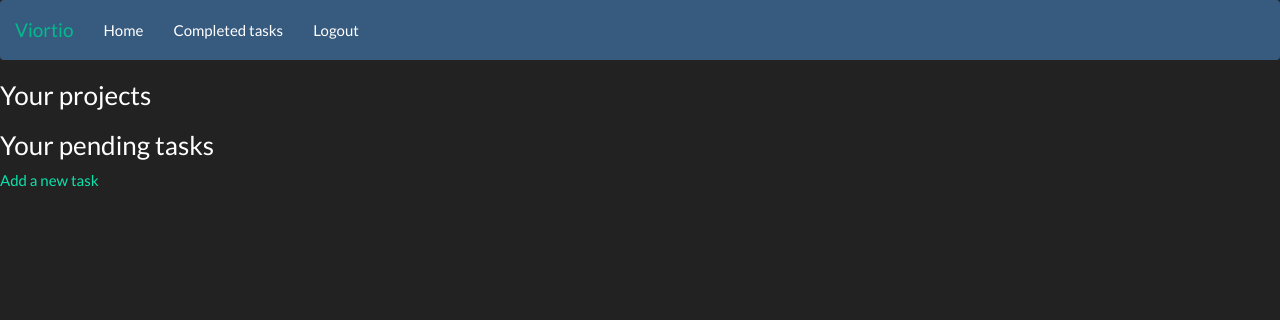
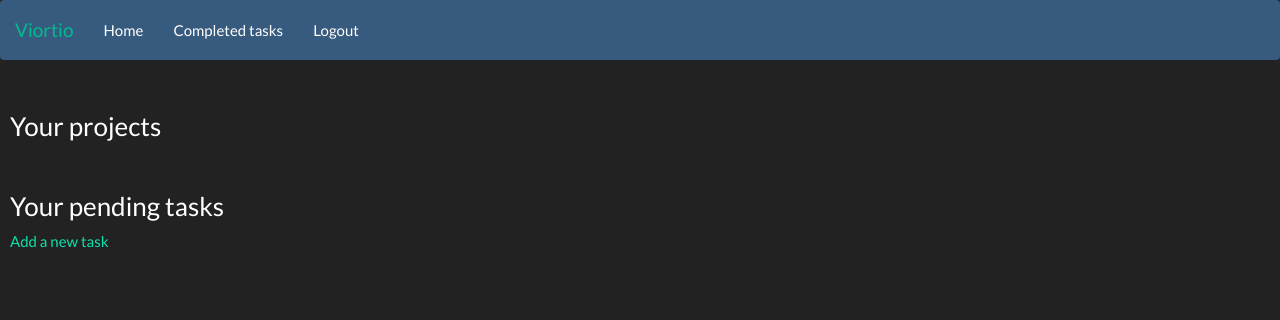
Before and after one commit to gclen/viortio, a Flask app: page / in a window 1280 px wide. Shown: the top 320 px of the page. Run offline with Flask 2, Linux system fonts and the light colour scheme; a user stored in the database is signed in; data that the repository does not hold is empty; some libraries are stand-ins or nearby versions.

Commit message:
Made UI more consistent

```diff
--- a/app/templates/addtask.html
+++ b/app/templates/addtask.html
@@ -2,7 +2,7 @@
 {% extends "base.html" %}
 
 {% block content %}
-
+  <div class="inner div" style="padding:10px">
   <h3>Add a new task</h3>
 
   <form action="" method="post" name="addtask">
@@ -34,6 +34,6 @@
       <p><input type="submit" value="Add task"></p>
       </div>
     </div>
-
   </form>
+  </div>
 {% endblock %}
--- a/app/templates/index.html
+++ b/app/templates/index.html
@@ -3,16 +3,15 @@
 
 {% block content %}
   {% include 'flash.html' %}
-
-
   <div align="left">
+    <div class="inner div" style="padding:10px">
       <h3>Your projects</h3>
       {% for project in projects %}
       <a  href="{{ url_for('project', project_name=project) }}">{{ project }}</a><br>
       {% endfor %}
     </div>
 
-  <div align="left">
+    <div class="inner div" style="padding:10px">
       <h3>Your pending tasks</h3>
       {% for task in tasks %}
 
@@ -24,5 +23,6 @@
 
       <a href="{{ url_for('add_task') }}">Add a new task</a>
     </div>
+  </div>
 
 {% endblock %}
```
Also changed, not shown: app/templates/completed_tasks.html (+5 -3 lines), app/templates/project.html (+4 -4 lines). Lines whose indentation alone changed are shown as unchanged.
